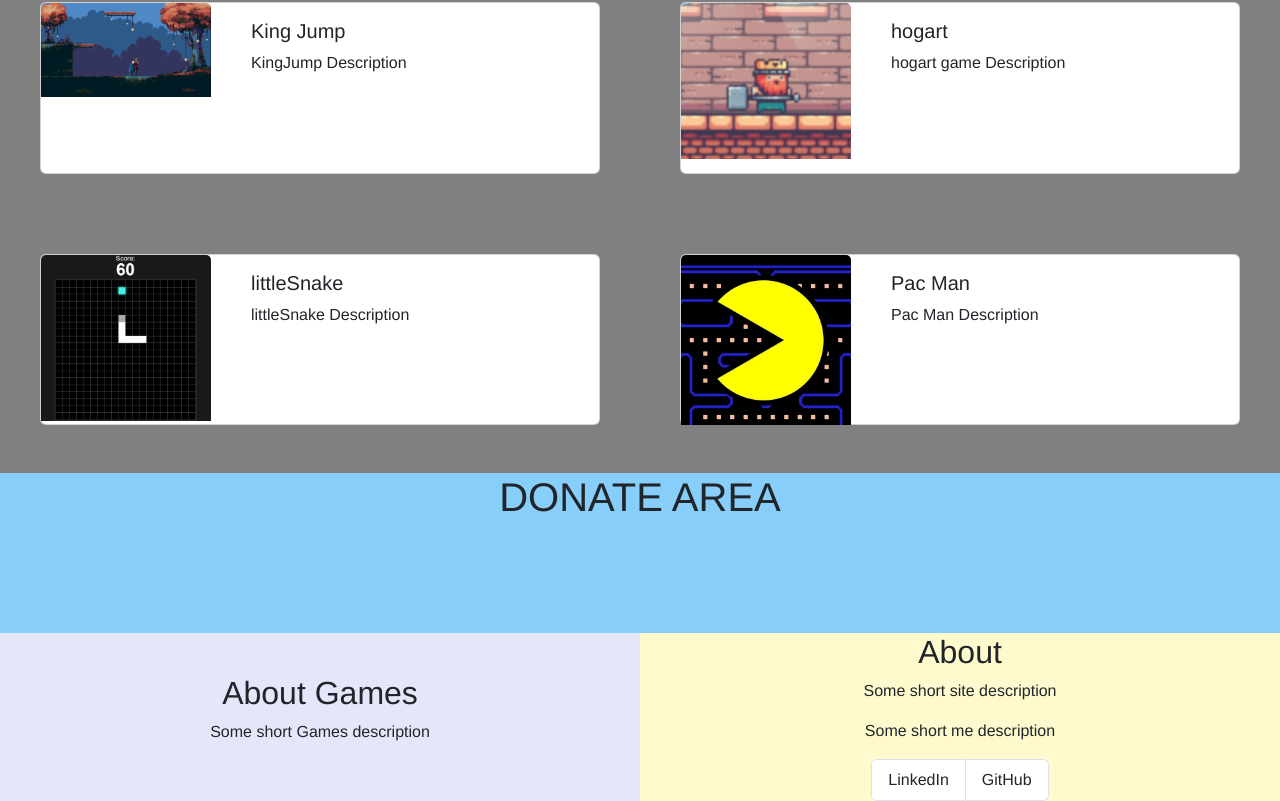
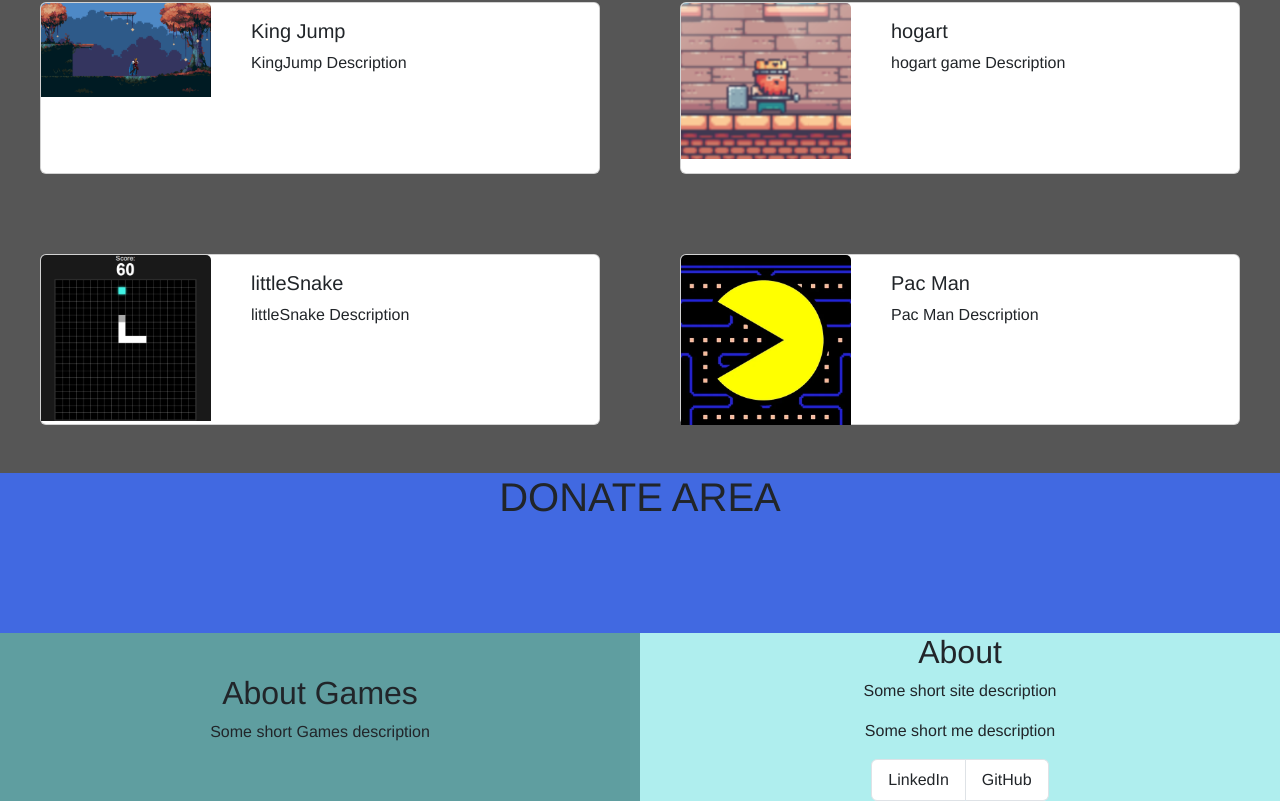
Before and after one commit to JoeyQPB/Game-House-frontend, a React (Vite) app: page / in a window 1280 px wide. Shown: the part 604-1405 px from the top of the page. Built offline with nearby package versions, Linux system fonts and the light colour scheme.

Commit message:
backgorund color + links

```diff
--- a/src/App.css
+++ b/src/App.css
@@ -6,7 +6,7 @@
 }
 
 body {
-    background-color: grey;
+    background-color: #565656;
 }
 
 a {
--- a/src/components/About.jsx
+++ b/src/components/About.jsx
@@ -1,14 +1,15 @@
 import ListGroup from 'react-bootstrap/ListGroup';
+import { Link } from 'react-router-dom';
 
 function About() {
     return (
-        <div style={{ display: 'flex', flexDirection: 'column', justifyContent: 'center', alignItems: 'center' ,background: '#FFFACD' }}>
+        <div style={{ display: 'flex', flexDirection: 'column', justifyContent: 'center', alignItems: 'center', background: '#AFEEEE' }}>
             <h2>About</h2>
             <p>Some short site description </p>
             <p>Some short me description </p>
             <ListGroup horizontal>
-                <ListGroup.Item>LinkedIn</ListGroup.Item>
-                <ListGroup.Item>GitHub</ListGroup.Item>
+                <ListGroup.Item as={Link} to={"https://www.linkedin.com/in/joey-quadros/"} >LinkedIn</ListGroup.Item>
+                <ListGroup.Item as={Link} to={"https://github.com/JoeyQPB"} >GitHub</ListGroup.Item>
             </ListGroup>
         </div>
     );
--- a/src/components/AboutGames.jsx
+++ b/src/components/AboutGames.jsx
@@ -1,6 +1,6 @@
 function AboutGames() {
     return (
-        <div style={{ display: 'flex', flexDirection: 'column', justifyContent: 'center', alignItems: 'center', background: '#E6E6FA' }}>
+        <div style={{ display: 'flex', flexDirection: 'column', justifyContent: 'center', alignItems: 'center', background: '#5F9EA0' }}>
             <h2>About Games</h2>
             <p>Some short Games description </p>
         </div>
--- a/src/components/DonateComponent.jsx
+++ b/src/components/DonateComponent.jsx
@@ -1,7 +1,7 @@
 function DonateComponent() {
     return (
         <>
-            <div style={{ background: '#87CEFA', width: '100%', display: 'flex', justifyContent: 'center', height: '10rem' }}>
+            <div style={{ background: '#4169E1', width: '100%', display: 'flex', justifyContent: 'center', height: '10rem' }}>
                 <h1>DONATE AREA</h1>
             </div>
         </>
```
